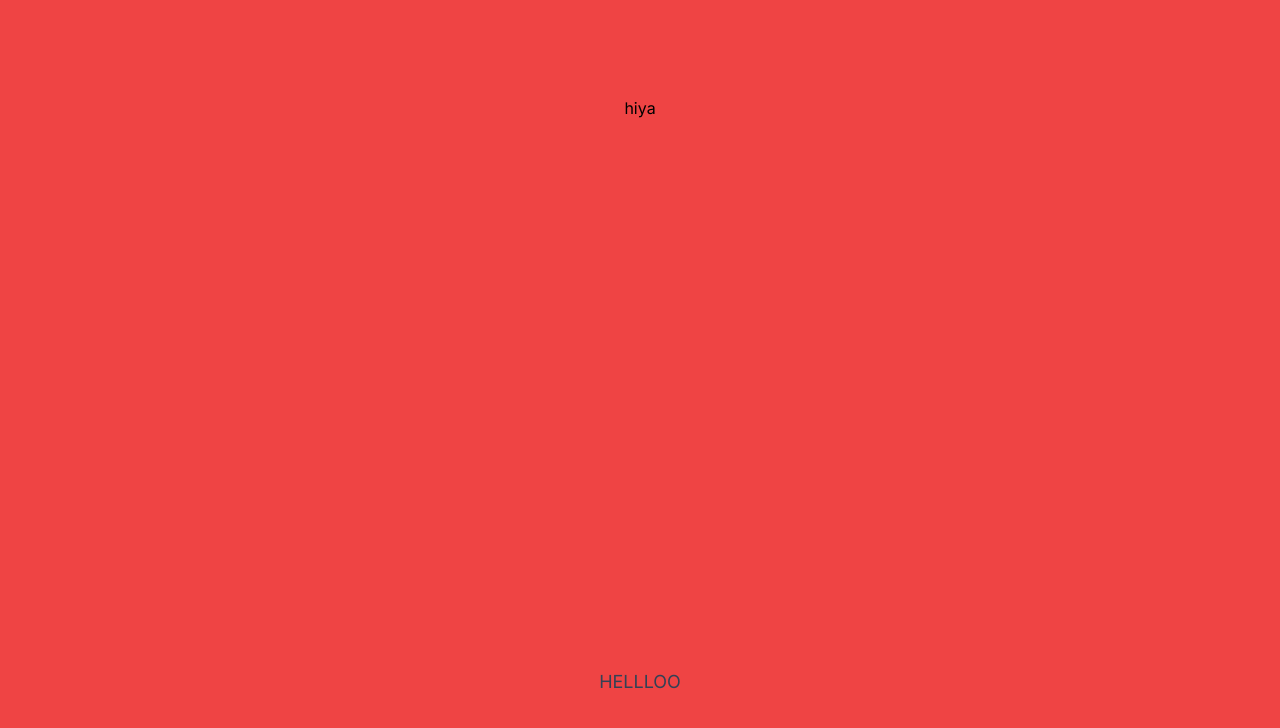
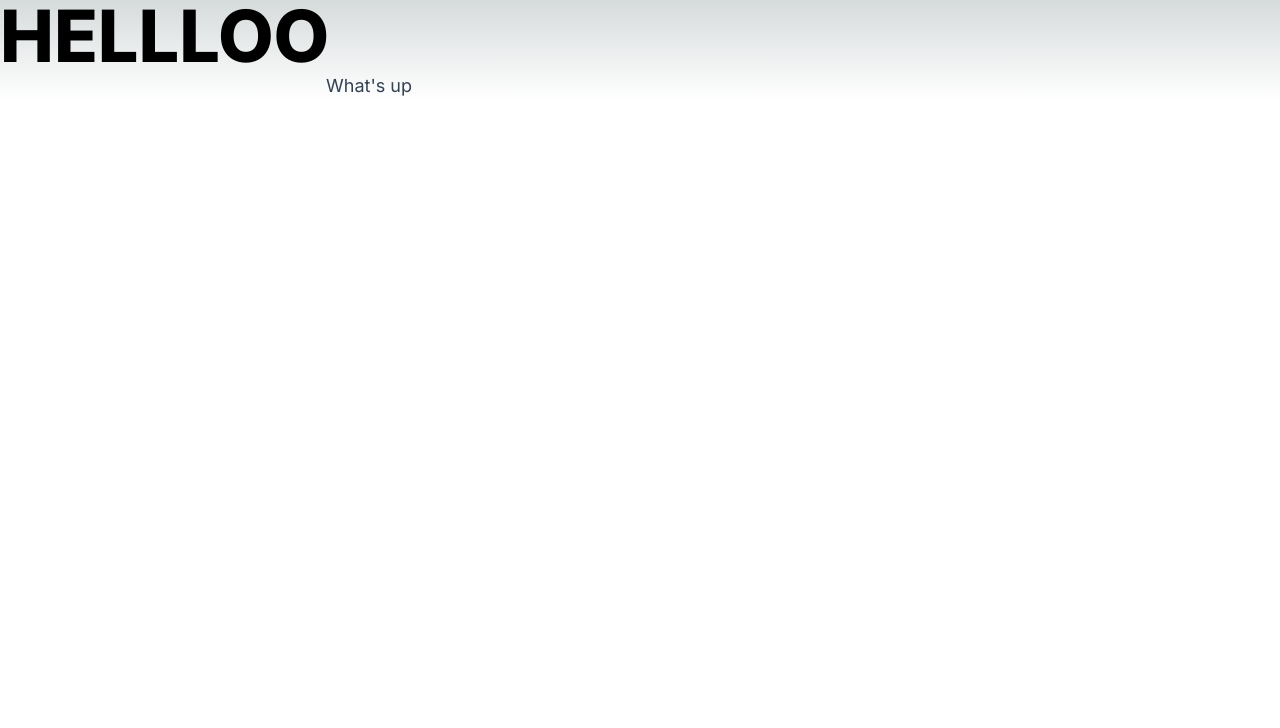
Before and after one commit to elGrogz/nextjs-api-tutorial, a Next.js app: page / in a window 1280 px wide. Shown: the top 728 px of the page. Built offline with nearby package versions, Linux system fonts and the light colour scheme.

Commit message:
changed layout styles

```diff
--- a/app/components/ui/LargeHeading.tsx
+++ b/app/components/ui/LargeHeading.tsx
@@ -5,6 +5,7 @@ import { cn } from "../../lib/utils";
 // This makes the paragraph component reusable using the class variance authority libary (basically defines which styles to apply to the component depending on the props passed in)
 const largeHeadingVariants = cva(
   "text-black dark:text-white text-center lg:text-left font-extrabold leading-tight tracking-right", // Tailwind styling that applies for everything in the component that implements paragraph variants
+  // leading tight - letters closer together
   {
     variants: {
       // the properties in variants are available as props for the parent components rendering this component
--- a/app/components/ui/Paragraph.tsx
+++ b/app/components/ui/Paragraph.tsx
@@ -11,8 +11,7 @@ const paragraphVariants = cva(
       // different variants we want for the paragraph
       size: {
         default: "text-base sm:text-lg", // text-base determines a tailwind font size (this is default)
-        sm: "text-sm sm:text-base",
-        blah: "text-sm bloo",
+        sm: "text-sm",
       },
     },
     defaultVariants: {
--- a/app/layout.tsx
+++ b/app/layout.tsx
@@ -1,5 +1,6 @@
 import "@/styles/globals.css";
 import { Inter } from "next/font/google";
+import { cn } from "@/lib/utils";
 
 const inter = Inter({ subsets: ["latin"] });
 
@@ -14,8 +15,11 @@ export default function RootLayout({
   children: React.ReactNode;
 }) {
   return (
-    <html lang="en">
-      <body className={inter.className}>{children}</body>
+    <html
+      lang="en"
+      className={cn("bg-white text-slate-900 antialiased", inter.className)}
+    >
+      <body>{children}</body>
     </html>
   );
 }
--- a/app/page.tsx
+++ b/app/page.tsx
@@ -1,10 +1,13 @@
 import Paragraph from "@/ui/Paragraph";
+import LargeHeading from "@/ui/LargeHeading";
 
 export default function Home() {
   return (
-    <main className="bg-red-500 flex min-h-screen flex-col items-center justify-between p-24">
-      hiya
-      <Paragraph size="default">HELLLOO</Paragraph>
+    <main
+    // className="bg-red-500 flex min-h-screen flex-col items-center justify-between p-24"
+    >
+      <LargeHeading size="lg">HELLLOO</LargeHeading>
+      <Paragraph size="default">What's up</Paragraph>
     </main>
   );
 }
```
